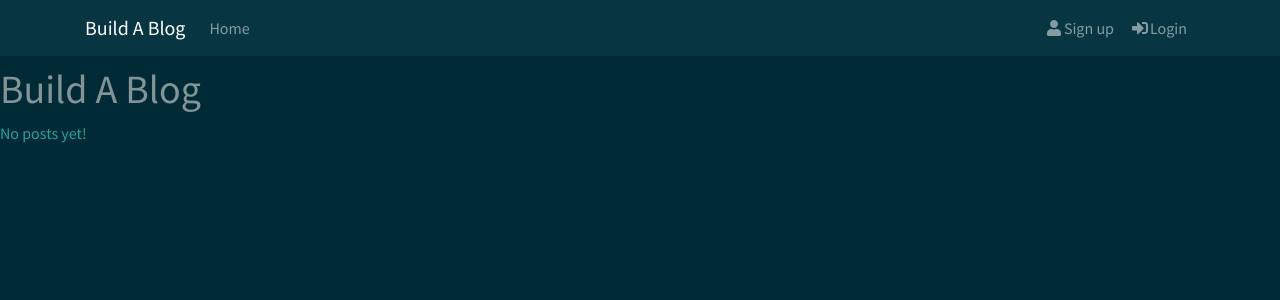
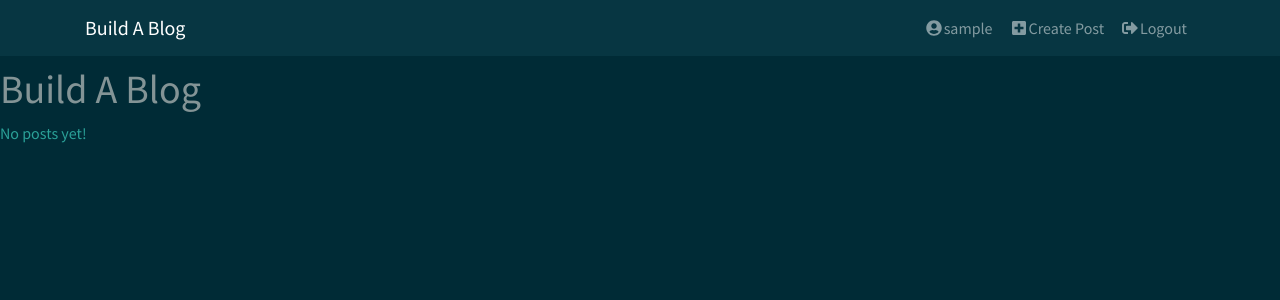
Before and after one commit to Seanzee25/blogz, a Flask app: page /blog in a window 1280 px wide. Shown: the top 300 px of the page. Run offline with Flask 2, Linux system fonts and the light colour scheme; the visitor is signed in with stand-in values (Sample User, id 1); data that the repository does not hold is empty; some libraries are stand-ins or nearby versions.

Commit message:
Added navbar changes when logged in

```diff
--- a/main.py
+++ b/main.py
@@ -44,6 +44,13 @@ class User(db.Model):
         self.create_date = datetime.utcnow()
 
 
+@app.before_request
+def require_login():
+    allowed_route = ["login", "signup", "index"]
+    if request.endpoint not in allowed_route and 'email' not in session:
+        return redirect("/login")
+
+
 def get_users():
     return User.query.all()
 
@@ -62,6 +69,7 @@ def login():
         user = User.query.filter_by(email=email).first()
         if user and check_pw_hash(password, user.pw_hash):
             session["email"] = email
+            session["username"] = user.user_name
             return redirect("/")
         else:
             return render_template("login.html",
@@ -123,6 +131,8 @@ def signup():
                 and not password_verify_error and not email_error):
             db.session.add(User(username, email, password))
             db.session.commit()
+            session["email"] = email
+            session["username"] = username
             return redirect('/')
 
         return render_template("signup.html",
@@ -133,6 +143,13 @@ def signup():
                                email_error=email_error)
     else:
         return render_template("signup.html")
+
+
+@app.route('/logout')
+def logout():
+    del session["email"]
+    del session["username"]
+    return redirect("./")
 
 
 @app.route('/blog')
--- a/templates/base.html
+++ b/templates/base.html
@@ -26,11 +26,7 @@
                 </button>
 
                 <div class="navbar-collapse collapse" id="navbarResponsive">
-                    <ul class="navbar-nav">
-                        <li class="nav-item">
-                            <a class="nav-link" href="./">Home</a>
-                        </li>
-                    </ul>
+                    {% if not session %}
                     <ul class="navbar-nav ml-auto">
                         <li class="nav-item">
                             <a class="nav-link" href="./signup"><i class="fas fa-user fa-fw"></i>Sign up</a>
@@ -39,6 +35,19 @@
                             <a class="nav-link" href="./login"><i class="fas fa-sign-in-alt fa-fw"></i>Login</a>
                         </li>
                     </ul>
+                    {% else %}
+                    <ul class="navbar-nav ml-auto">
+                        <li class="nav-item">
+                            <a class="nav-link" href="#"><i class="fas fa-user-circle fa-fw"></i>{{session["username"]}}</a>
+                        </li>
+                        <li class="nav-item">
+                            <a class="nav-link" href="./newpost"><i class="fas fa-plus-square fa-fw"></i>Create Post</a>
+                        </li>
+                        <li class="nav-item">
+                            <a class="nav-link" href="./logout"><i class="fas fa-sign-out-alt fa-fw"></i>Logout</a>
+                        </li>
+                    </ul>
+                    {% endif %}
                 </div>
             </div>
         </nav>
```
